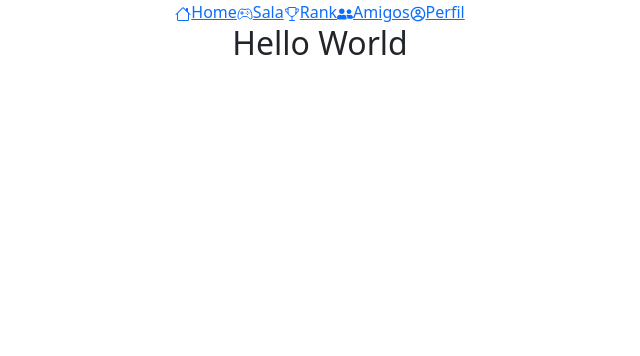
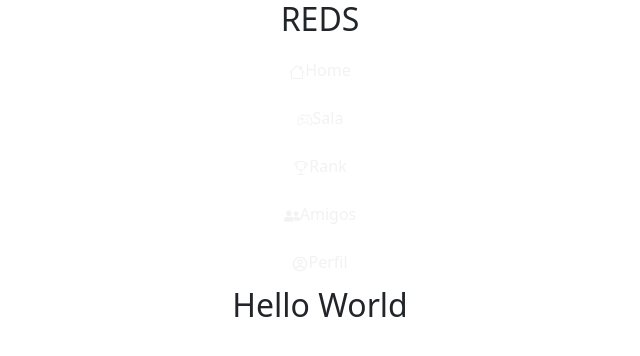
Before and after one commit to BrunoTakeo/reds, a React (Create React App) app: page /home in a window 1280 px wide. Shown: the top 356 px of the page, without its empty margins (320-960 px from the left). Built offline with nearby package versions, Linux system fonts and the light colour scheme.

Commit message:
Adição Do CSS Do Side Bar

```diff
--- a/src/Components/layout/Menu/ShowItens.js
+++ b/src/Components/layout/Menu/ShowItens.js
@@ -1,14 +1,15 @@
 import React, { Fragment, useState } from 'react'
 import * as BsIcons from 'react-icons/bs'
 import { Link } from 'react-router-dom';
+import './showitens.css'
 
 const ShowItens = ({item}) => {
     const [open,setOpen]=useState(false);
   if (item.sub_menu){
     return(
         <Fragment>
-            <div>
-                <div>
+            <div className={open ? 'app-sidebar-item open':'app-sidebar-item'}>
+                <div className='Titulo_Icones'>
                     <span>
                         {
                             item.icon && <i>{item.icon}</i>
@@ -18,11 +19,11 @@ const ShowItens = ({item}) => {
                         }
                     </span>
                     <i>
-                        <BsIcons.BsChevronBarDown className='app-toggle-icon'
+                        <BsIcons.BsChevronBarDown className='toggle-Abrir_Fechar'
                         onClick={()=>setOpen(!open)}/>
                     </i>
                 </div>
-                <div>
+                <div className='Toggle-Conteudo'>
                     {
                         item.sub_menu.map((sub,index)=>{
                             return(
@@ -37,7 +38,7 @@ const ShowItens = ({item}) => {
   }else{
     return(
         <Fragment>
-            <Link to={item.path || '#'}>
+            <Link to={item.path || '#'} className='app-sidebar-item plain'>
             {
                 item.icon && <i>{item.icon}</i>
             }
--- a/src/Components/layout/Menu/SideBar.js
+++ b/src/Components/layout/Menu/SideBar.js
@@ -5,7 +5,8 @@ import ShowItens from './ShowItens'
 const SideBar = ({toggle_sidebar}) => {
   return (
     <Fragment>
-        <div>
+        <div className={toggle_sidebar ? 'app-sidebar active' : 'app-sidebar'}>
+            <h2>REDS</h2>
             {
                 itens.map((item,index)=>{
                     return(
--- /dev/null
+++ b/src/Components/layout/Menu/showitens.css
@@ -0,0 +1,42 @@
+.app-sidebar-item{
+    padding: .75em 1em;
+    display: block;
+    transition: background-color .15s;
+    border-radius: 5px;
+}
+.app-sidebar-item:hover{
+  background-color: #F2293D;
+}
+.Titulo_Icones{
+    display: flex;
+    font-size: 1.2em;
+    justify-content: space-between;
+}
+.Titulo_Icones span{
+    color:#1C1C1C;
+}
+.Titulo_Icones span i{
+    display: inline-block;
+    color:#F2F2F2;
+    width: 1.5em;
+}
+.Titulo_Icones .toggle-Abrir_Fechar{
+    cursor: pointer;
+    transition: transform .3s;
+    color:#F2F2F2
+}
+.app-sidebar-item.open > .Titulo_Icones .toggle-Abrir_Fechar{
+    transform: rotate(180deg);
+}
+.Toggle-Conteudo{
+    padding-top: .25em;
+    height: 0;
+    overflow: hidden;
+}
+.app-sidebar-item.open > .Toggle-Conteudo{
+    height: auto;
+}
+.app-sidebar-item.plain{
+    color: #F2F2F2;
+    text-decoration: none;
+}
--- /dev/null
+++ b/src/Components/layout/Menu/sidebar.css
@@ -0,0 +1,14 @@
+.app-sidebar {
+	z-index: 1;
+	top: 0;
+	background: #2f323a;
+	margin-top: 70px;
+	position: fixed;
+	left:0;
+	min-width: 220px;
+	max-width: 220px;
+	height: 100vh;
+	transition: 0.5s;
+	overflow: auto;
+    flex-shrink: 0;
+}
```
